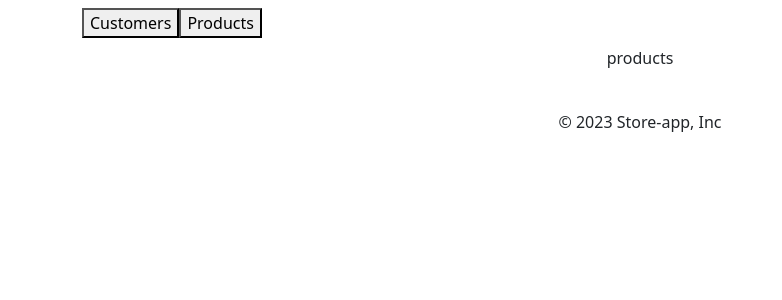
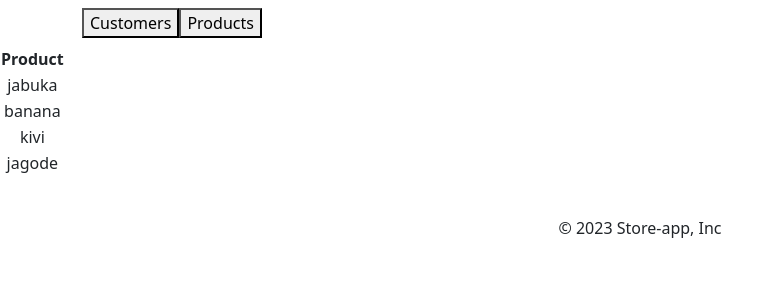
Before and after one commit to BojanaVuleta/store-app, a React (Create React App) app: page /products in a window 1280 px wide. Shown: the top 300 px of the page, without its empty margins (0-782 px from the left). Built offline with nearby package versions, Linux system fonts and the light colour scheme.

Commit message:
peti zadatak

```diff
--- a/src/App.js
+++ b/src/App.js
@@ -14,7 +14,10 @@ function App() {
     { id: 3, name: "Pera", products: ["jagode"] },
   ];
 
+
+
   const [customers, setCustomers] = useState(listOfCustomers);
+
 
   const onRemove = (name) => {
     setCustomers((prevState) =>
@@ -32,8 +35,7 @@ function App() {
     <div className="App">
       <Layout />
       <Routes>
-        <Route
-          path="/customers" element={<AppCustomers customers={listOfCustomers}onRemove={onRemove} addCustomer={addCustomer} /> }/>
+        <Route path="/customers" element={<AppCustomers customers={listOfCustomers}onRemove={onRemove} addCustomer={addCustomer} /> }/>
         <Route path="/products" element={<AppProducts />} />
         <Route path="/customers/:id" element={<LatestPurchases customers={listOfCustomers}/>} />
       </Routes>
--- a/src/components/AppProducts.jsx
+++ b/src/components/AppProducts.jsx
@@ -1,6 +1,28 @@
+import { useState } from "react";
+
 const AppProducts=()=>{
+
+    const listOfProducts =["jabuka","banana","kivi","jagode"];
+    const [products, setProducts] = useState(listOfProducts);
+
+
     return(
-        <div>products</div>
+        <div>
+            <table>
+        <thead>
+          <tr>
+            <th>Product</th>
+          </tr>
+        </thead>
+        <tbody>
+          {products.map((product, index) => (
+            <tr key={index}>
+              <td>{product}</td>
+            </tr>
+          ))}
+        </tbody>
+      </table>
+    </div>
     )
 }
 
--- a/src/components/Form.jsx
+++ b/src/components/Form.jsx
@@ -25,7 +25,7 @@ const Form=({addCustomer})=>{
         <div>
             <form onSubmit={submitHandler}>
             <label htmlFor="name">Name</label>
-            <input onChange={handleInputChange} name="name" type="text" placeholder="Insert Customer Name"></input>
+            <input onChange={handleInputChange} value={customer.name} name="name" type="text" placeholder="Insert Customer Name"></input>
             <button type="submit">Add Customer</button>
             </form>
         </div>
```
